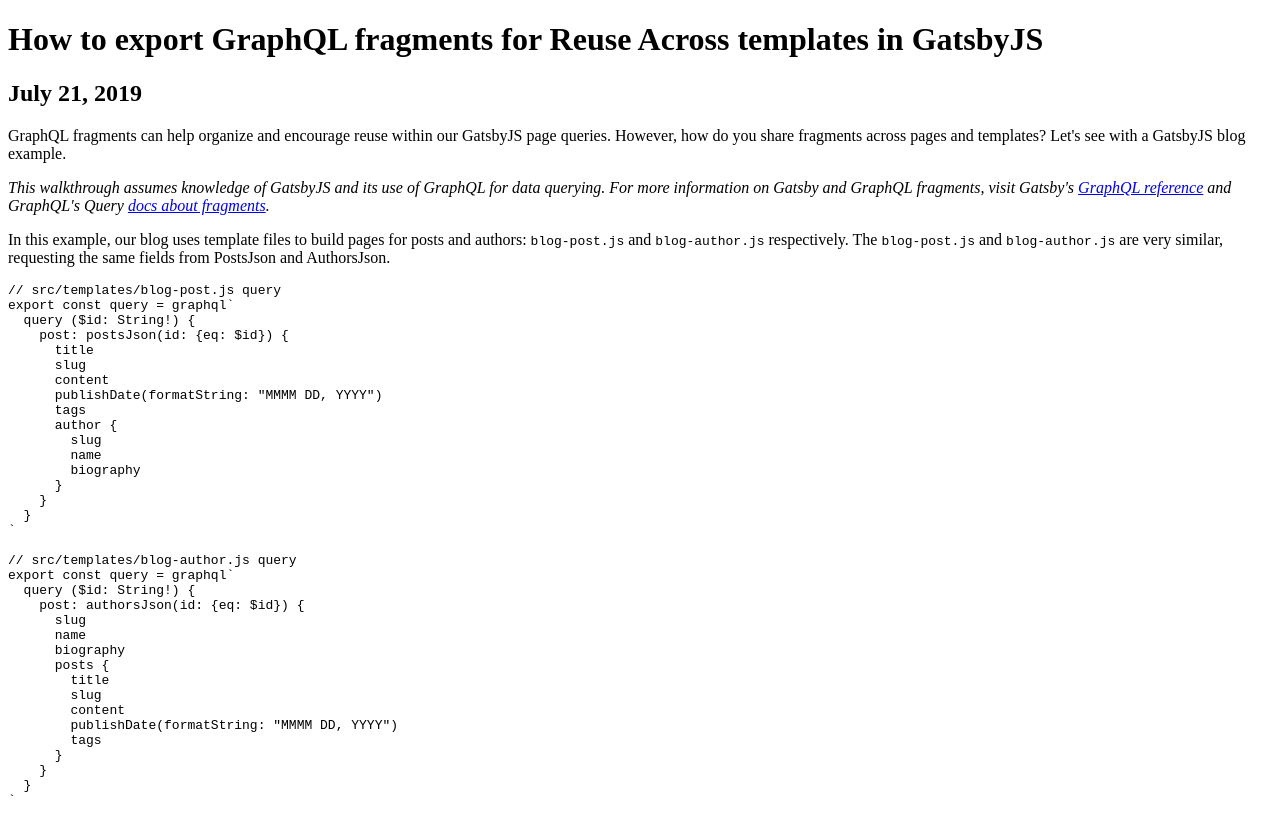
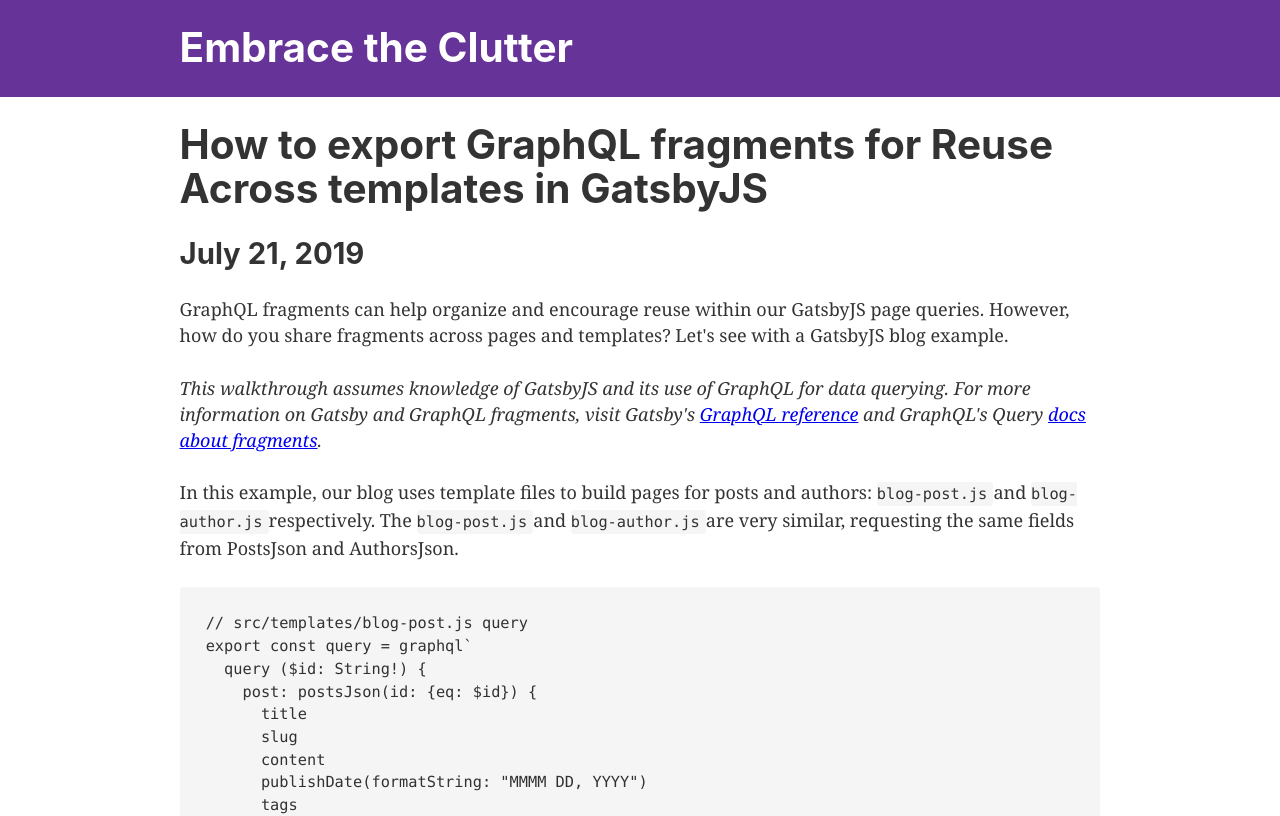
Before and after one commit to matlc/blog, a Gatsby site: page /blog/gatsby-shared-graphql-fragments in a window 1280 px wide. Shown: the top 816 px of the page. Built offline with nearby package versions, Linux system fonts and the light colour scheme; Gatsby itself is replaced by a stand-in of ours; some packages are replaced by stand-ins of ours; code samples lack their colours.

Commit message:
Update seo and add layout to post template

```diff
--- a/gatsby-config.js
+++ b/gatsby-config.js
@@ -1,8 +1,8 @@
 module.exports = {
   siteMetadata: {
-    title: `Gatsby Default Starter`,
-    description: `Kick off your next, great Gatsby project with this default starter. This barebones starter ships with the main Gatsby configuration files you might need.`,
-    author: `@gatsbyjs`,
+    title: `Mat Clutter's blog`,
+    description: `Embrace the Clutter`,
+    author: `mat`,
   },
   plugins: [
     `gatsby-plugin-react-helmet`,
--- a/src/components/layout.js
+++ b/src/components/layout.js
@@ -18,6 +18,7 @@
       site {
         siteMetadata {
           title
+          description
         }
       }
     }
@@ -25,7 +26,7 @@
 
   return (
     <>
-      <Header siteTitle={data.site.siteMetadata.title} />
+      <Header siteTitle={data.site.siteMetadata.description} />
       <div
         style={{
           margin: `0 auto`,
@@ -35,6 +36,7 @@
         }}
       >
         <main>{children}</main>
+        <hr />
         <footer>
           © {new Date().getFullYear()}, Built with
           {` `}
--- a/src/templates/blogPost.js
+++ b/src/templates/blogPost.js
@@ -1,11 +1,16 @@
 import React from "react"
 import { graphql } from "gatsby"
+
+import Layout from "../components/layout"
+import SEO from "../components/seo"
 
 export default function BlogPost({data}) {
   const { markdownRemark } = data
   const { frontmatter, html } = markdownRemark
 
   return (
+    <Layout>
+      <SEO title={frontmatter.title} />
       <div className="blog-post-container">
         <div className="blog-post">
           <h1>{frontmatter.title}</h1>
@@ -16,6 +21,7 @@
           />
         </div>
       </div>
+    </Layout>
   )
 }
 
```
Lines whose indentation alone changed are shown as unchanged.
